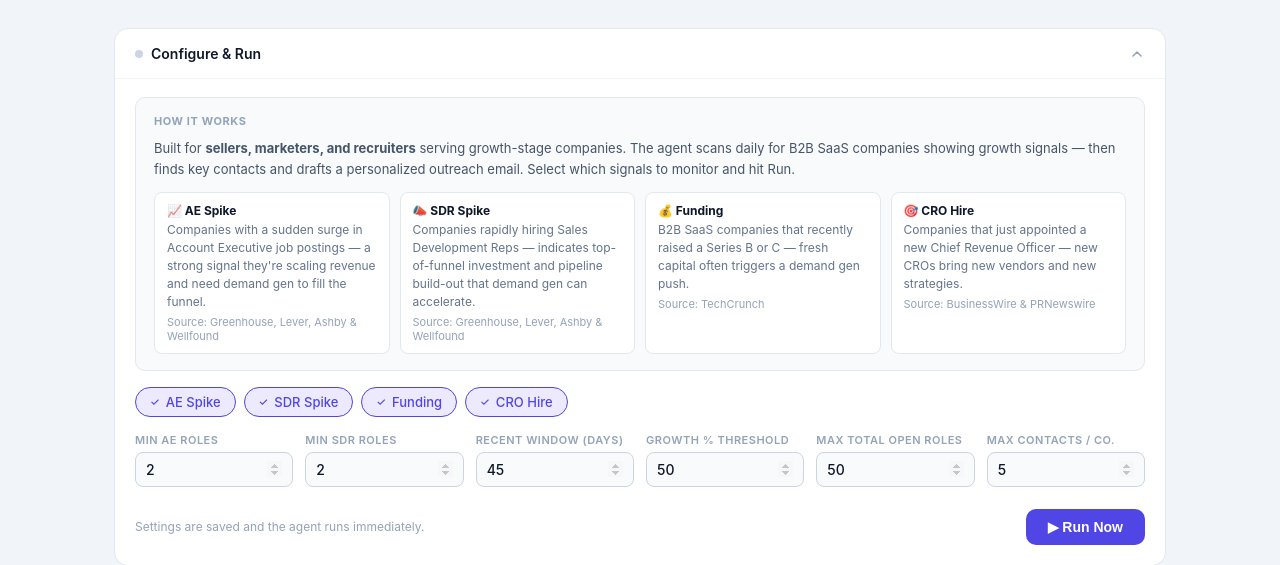
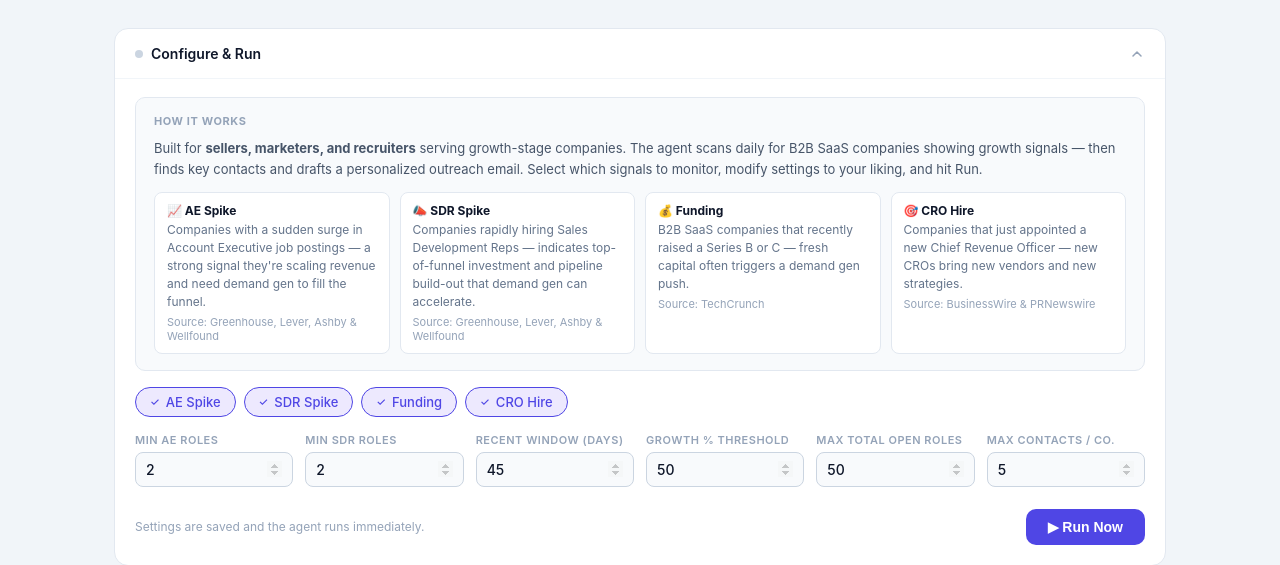
Before and after one commit to rabimoses/company-prospector, a Flask app: page / in a window 1280 px wide. Shown: the part 59-624 px from the top of the page. Run offline with Flask 3, Linux system fonts and the light colour scheme.

Commit message:
update how it works CTA copy

```diff
--- a/templates/index.html
+++ b/templates/index.html
@@ -759,7 +759,7 @@
         <!-- How it works -->
         <div class="how-it-works">
           <div class="how-it-works-title">How it works</div>
-          <p>Built for <strong>sellers, marketers, and recruiters</strong> serving growth-stage companies. The agent scans daily for B2B SaaS companies showing growth signals — then finds key contacts and drafts a personalized outreach email. Select which signals to monitor and hit Run.</p>
+          <p>Built for <strong>sellers, marketers, and recruiters</strong> serving growth-stage companies. The agent scans daily for B2B SaaS companies showing growth signals — then finds key contacts and drafts a personalized outreach email. Select which signals to monitor, modify settings to your liking, and hit Run.</p>
           <div class="signal-descriptions">
             <div class="signal-desc">
               <div class="signal-desc-name">📈 AE Spike</div>
```
